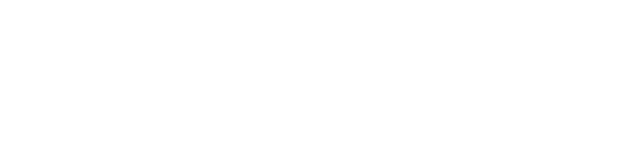
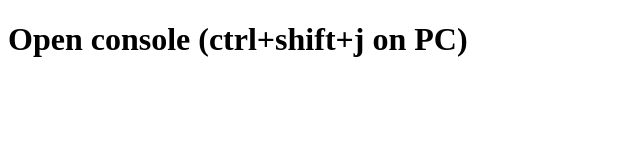
Before and after one commit to ncgmph2014/leetcode_roman_to_integer, a plain HTML site: page index.html in a window 1280 px wide. Shown: the whole page, without its empty margins (0-640 px from the left). Drawn offline with Linux system fonts and the light colour scheme.

Commit message:
added open console instructions

```diff
--- a/index.html
+++ b/index.html
@@ -5,5 +5,7 @@
     <meta name="viewport" content="width=device-width, initial-scale=1.0" />
     <title>Roman to Interger</title>
   </head>
-  <body></body>
+  <body>
+    <h1>Open console (ctrl+shift+j on PC)</h1>
+  </body>
 </html>
```
